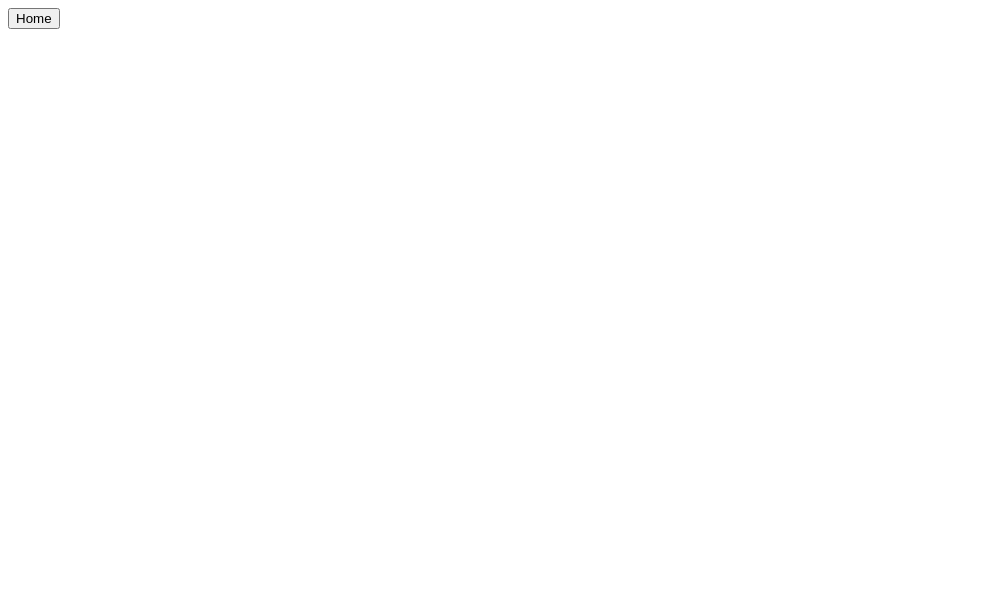
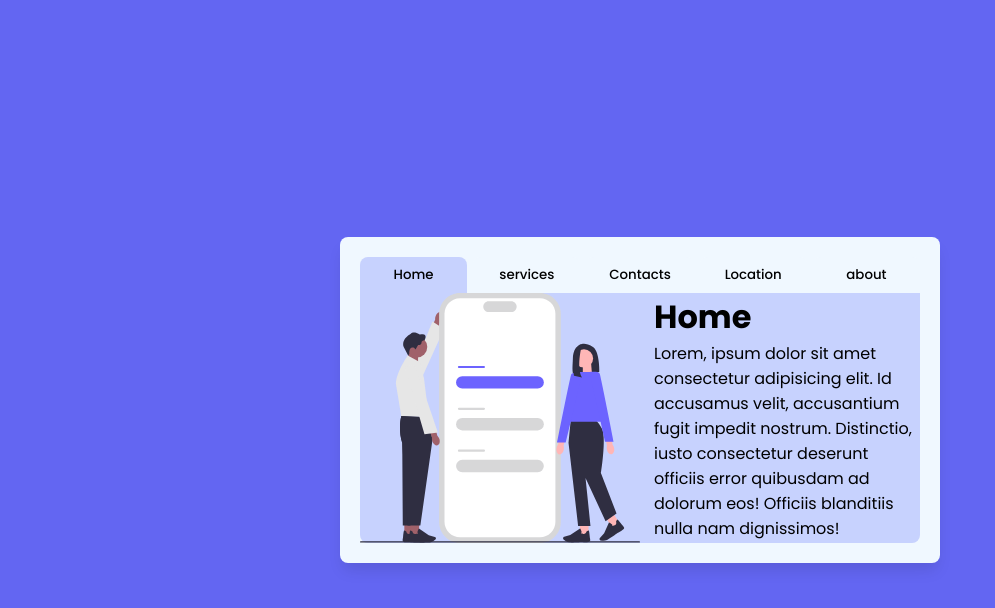
Before and after one commit to lucky-mania/abas-interativas, a plain HTML site: page index.html in a window 1280 px wide. Shown: the whole page, without its empty margins (0-995 px from the left). Drawn offline with Linux system fonts and the light colour scheme.

Commit message:
Finalizado projeto

```diff
--- a/index.html
+++ b/index.html
@@ -9,15 +9,87 @@
 <body>
     <div id="container">
         <div class="tab-buttons">
-            <button class="tab-btn" content-id="home">
+            <button class="tab-btn active" content-id="home">
              Home
             </button>
-        </div>
-        <div class="tab-contents">
-            <div class="content" id="home">
 
+            <button class="tab-btn" content-id="services">
+                services
+               </button>
+
+               <button class="tab-btn" content-id="Contacts">
+                Contacts
+               </button>
+
+               <button class="tab-btn" content-id="Location">
+                Location
+               </button>
+
+               <button class="tab-btn" content-id="about">
+                about
+               </button>
+            </div>
+
+            <div class="tab-contents">
+                <div class="content show" id="home">
+                 <img src="src/img/v2.svg" class="content-img"
+                 alt="">
+                 <div class="infos">
+                    <h1 class="content-title">
+                        Home
+                    </h1>
+                    <p class="content-description">Lorem, ipsum dolor sit amet consectetur adipisicing elit. Id accusamus velit, accusantium fugit impedit nostrum. Distinctio, iusto consectetur deserunt officiis error quibusdam ad dolorum eos! Officiis blanditiis nulla nam dignissimos!</p>
+                 </div>
+                </div>
+
+
+                <div class="content" id="services">
+                    <img src="src/img/v4.svg" class="content-img"
+                    alt="">
+                    <div class="infos">
+                       <h1 class="content-title">
+                        services
+                       </h1>
+                       <p class="content-description">Lorem, ipsum dolor sit amet consectetur adipisicing elit. Id accusamus velit, accusantium fugit impedit nostrum. Distinctio, iusto consectetur deserunt officiis error quibusdam ad dolorum eos! Officiis blanditiis nulla nam dignissimos!</p>
+                    </div>
+                   </div>
+
+
+                   <div class="content" id="Contacts">
+                    <img src="src/img/v3.svg" class="content-img"
+                    alt="">
+                    <div class="infos">
+                       <h1 class="content-title">
+                        Contacts
+                       </h1>
+                       <p class="content-description">Lorem, ipsum dolor sit amet consectetur adipisicing elit. Id accusamus velit, accusantium fugit impedit nostrum. Distinctio, iusto consectetur deserunt officiis error quibusdam ad dolorum eos! Officiis blanditiis nulla nam dignissimos!</p>
+                    </div>
+                   </div>
+
+
+                   <div class="content" id="Location">
+                    <img src="src/img/v4.svg" class="content-img"
+                    alt="">
+                    <div class="infos">
+                       <h1 class="content-title">
+                        Location
+                       </h1>
+                       <p class="content-description">Lorem, ipsum dolor sit amet consectetur adipisicing elit. Id accusamus velit, accusantium fugit impedit nostrum. Distinctio, iusto consectetur deserunt officiis error quibusdam ad dolorum eos! Officiis blanditiis nulla nam dignissimos!</p>
+                    </div>
+                   </div>
+
+                   <div class="content" id="about">
+                    <img src="src/img/v5.svg" class="content-img"
+                    alt="">
+                    <div class="infos">
+                       <h1 class="content-title">
+                        about
+                       </h1>
+                       <p class="content-description">Lorem, ipsum dolor sit amet consectetur adipisicing elit. Id accusamus velit, accusantium fugit impedit nostrum. Distinctio, iusto consectetur deserunt officiis error quibusdam ad dolorum eos! Officiis blanditiis nulla nam dignissimos!</p>
+                    </div>
+                   </div>
             </div>
         </div>
-    </div>
+        <script src="src/JS/script.js"></script>
 </body>
 </html>
--- a/src/JS/script.js
+++ b/src/JS/script.js
@@ -0,0 +1,18 @@
+const tabs = document.querySelectorAll('.tab-btn');
+
+tabs.forEach(tab => tab.addEventListener('click', () => tabClicked(tab)));
+
+const tabClicked = (tab) => {
+    tabs.forEach(tab => tab.classList.remove('active'));
+    tab.classList.add('active');
+
+    const contents = document.querySelectorAll('.content');
+    contents.forEach(content => content.classList.remove('show'));
+
+    const contentId = tab.getAttribute('content-id');
+    const content = document.getElementById(contentId);
+
+    content.classList.add('show');
+}
+const currentActiveTab = document.querySelector('.tab-btn.active');
+tabClicked(currentActiveTab);
--- a/src/styles/styles.css
+++ b/src/styles/styles.css
@@ -0,0 +1,56 @@
+@import url('https://fonts.googleapis.com/css2?family=Poppins:ital,wght@0,100;0,200;0,300;0,400;0,500;0,600;0,700;1,100;1,200;1,300;1,400;1,500;1,600&display=swap');
+*{
+    margin: 0;
+    padding: 0;
+    box-sizing: border-box;
+    font-family: 'poppins', sans-serif;
+}
+body{
+    background-color: #6366f2;
+    display: flex;
+    align-items: center;
+    justify-content: center;
+    min-height: 100vh;/*leva tudo ao meio*/
+}
+#container{
+    background-color: #f0f8ff;/*cor de tudo em volta dentro da primeira div*/
+    width: 600px;
+    padding: 20px;
+    border-radius: 8px;
+    box-shadow: 0px 10px 15px -3px rgba(0,0,0,0.1);
+}
+.tab-buttons{
+    display: flex;
+    gap: 6px;
+}
+.tab-btn{
+    width: 100%;
+    border: none;
+    color: black;
+    background-color: #f0f8ff;
+    border-radius: 8px 8px 0px 0px;
+    font-weight: 500;
+    padding: 8px;
+    cursor: pointer;
+    transition: background-color .3s ease;
+}
+.tab-btn.active{
+    background-color: #c7d2fe;
+}
+.tab-btn:hover{
+    background-color: #a5b4fc;
+}
+.content{
+    display: none;
+}
+.content.show{
+    display: flex;
+    gap: 14px;
+    background-color: #c7d2fe;
+    border-radius: 0px 0px 8px 8px;
+}
+.content-img{
+    width: 50%;
+    height: 250%;
+}
+@import url('https://fonts.googleapis.com/css2?family=Poppins:ital,wght@0,100;0,200;0,300;0,400;0,500;0,600;0,700;1,100;1,200;1,300;1,400;1,500;1,600&display=swap');
```
Also changed, not shown: src/img/v1.svg (added), src/img/v2.svg (added), src/img/v3.svg (added), src/img/v4.svg (added), src/img/v5.svg (renamed from src/img/undraw_undraw_undraw_undraw_undraw_calling_mcgf_gyrw_2jtb_-1-_eb38_-1-_d1yq.svg).
